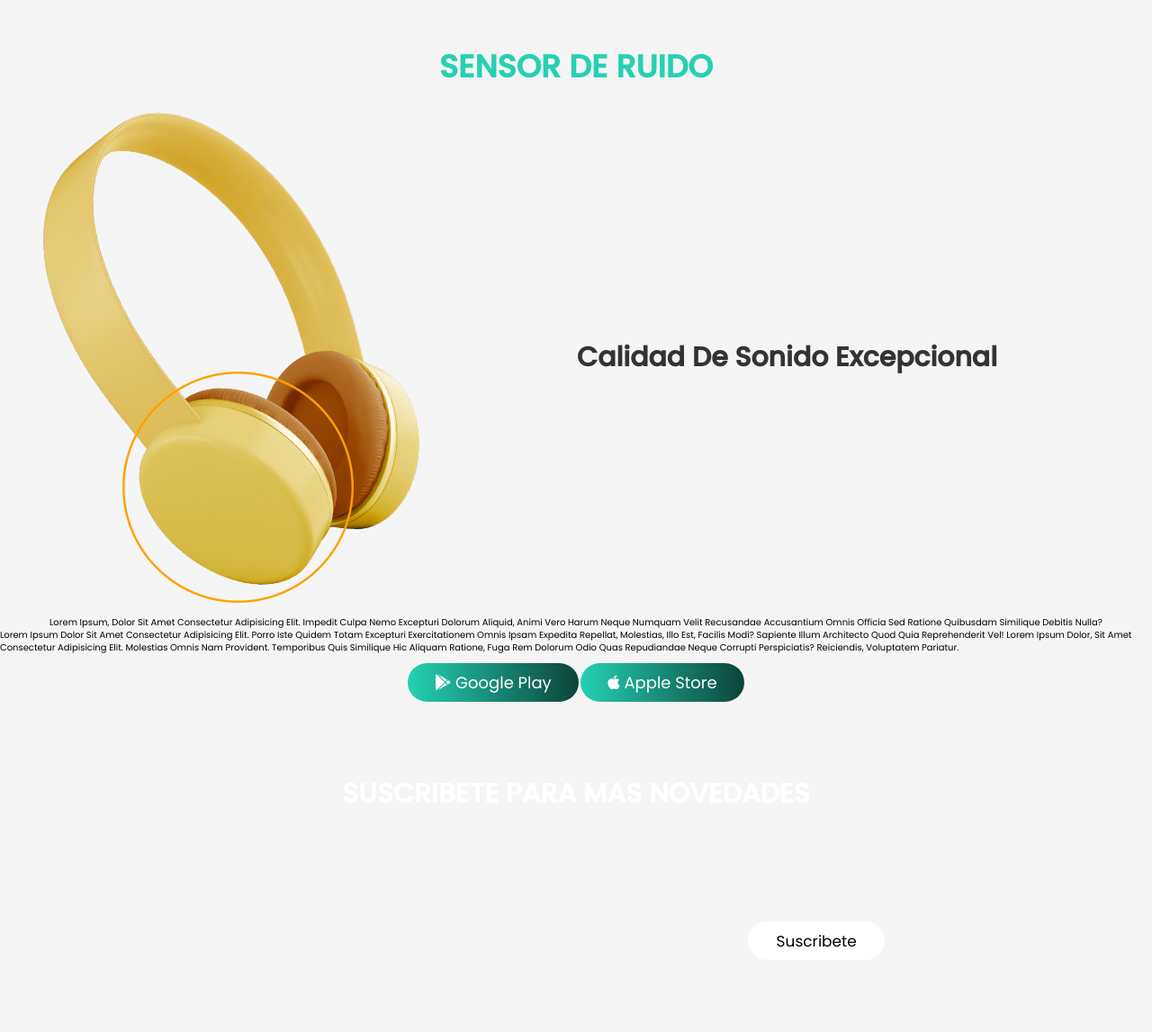
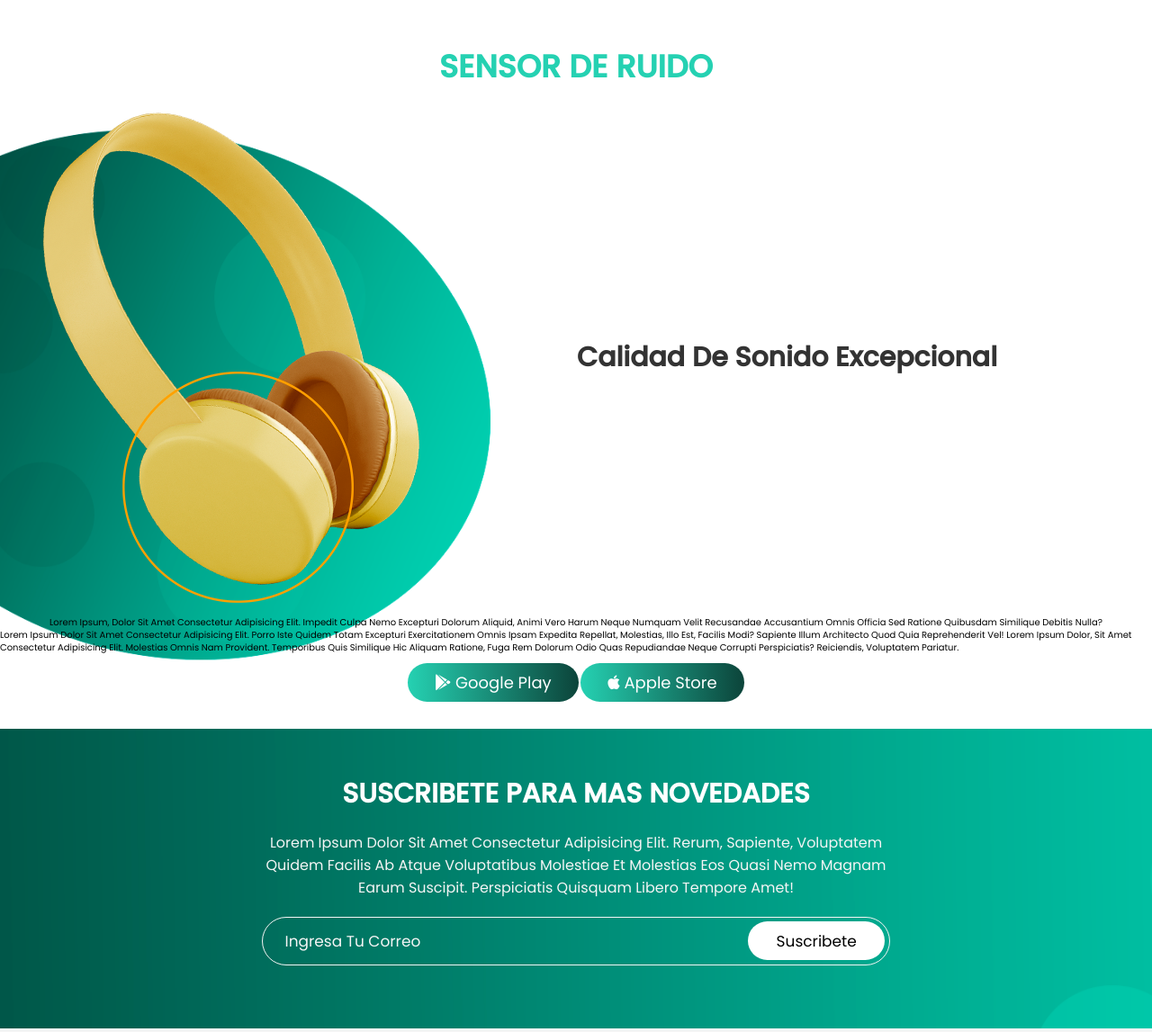
Before and after one commit to ComodoroTeam/Proyecto_final_PD, a plain HTML site: page index.html in a window 1280 px wide. Shown: the part 1637-2784 px from the top of the page at 90% size. Drawn offline with Linux system fonts and the light colour scheme; the site is published under a folder, as on GitHub Pages, so addresses that start at the root find nothing.

Commit message:
modificacion ruta imagenes en estilos

```diff
--- a/estilos.css
+++ b/estilos.css
@@ -187,7 +187,7 @@ header label{
 }
 
 .acerca_de{
-    background:url(/img/fondo_2.png) no-repeat;
+    background:url(img/fondo_2.png) no-repeat;
     background-size: cover;
     background-position: center;
     padding-bottom: 3rem;
@@ -231,7 +231,7 @@ header label{
 .suscribete{
     text-align: center;
     padding: 5rem 1rem;
-    background: url(/img/fondo_sub.png) no-repeat;
+    background: url(img/fondo_sub.png) no-repeat;
     background-size: cover;
     background-position: center;
 }
@@ -410,7 +410,7 @@ header label{
 
 .footer{
     padding-top: 3rem;
-    background: url(/img/footer-fondo.png) no-repeat;
+    background: url(img/footer-fondo.png) no-repeat;
     background-size: cover;
     background-position: center;
 }
```
